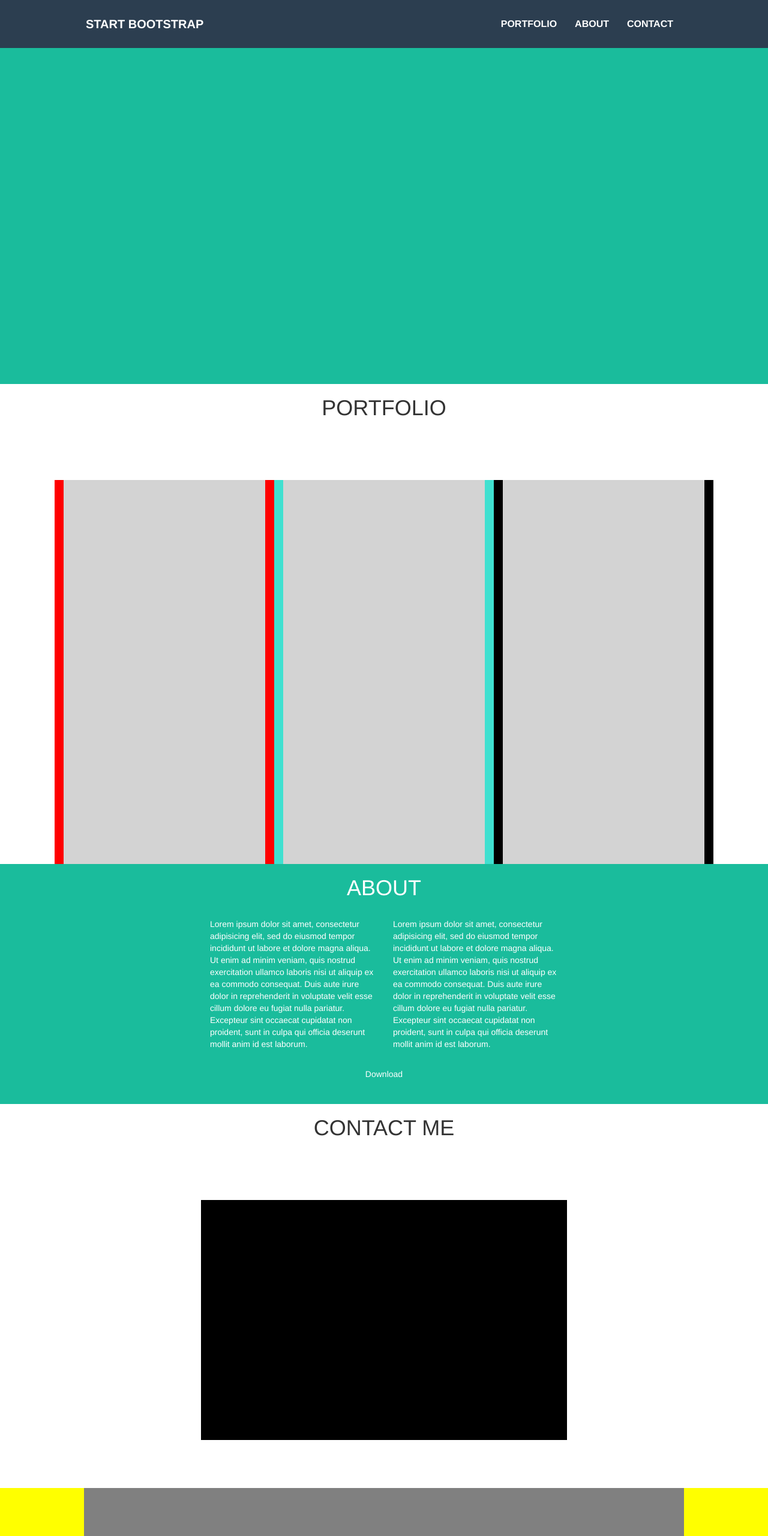
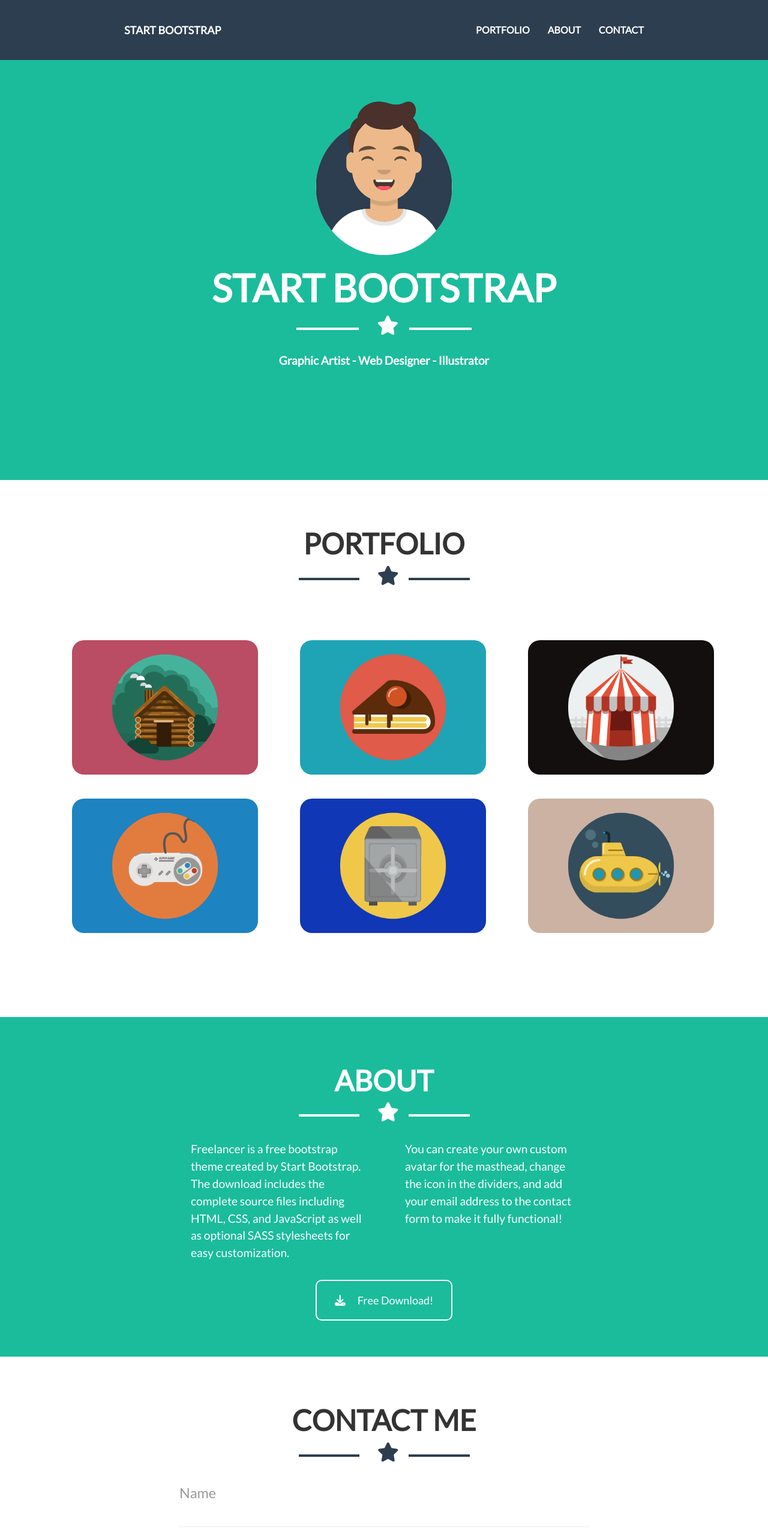
Before and after one commit to mrt-p/html-css-bootstrap-freelancer, a plain HTML site: page index.html in a window 1280 px wide. Shown: the top 2560 px of the page at 60% size. Drawn offline with nearby package versions, Linux system fonts and the light colour scheme.

Commit message:
Terminato

```diff
--- a/css/style.css
+++ b/css/style.css
@@ -1,123 +1,194 @@
 
+* {
+  margin: 0;
+  padding: 0;
+  box-sizing:border-box;
+}
+body {
+  font-family: 'Lato', sans-serif;
+  font-size: 16px;
+  font-weight: 400;
+  line-height: 1.5;
+}
+/* Utility */
+.wrapper {
+  width: 50%;
+  margin: 0 auto;
+}
+.mid_wrapper {
+  width: 25%;
+  margin: 0 auto;
+}
+.large_wrapper {
+  width: 60%;
+  margin: 0 auto;
+}
+header {
+  color: white;
+}
+.star {
+  width: 20%;
+  margin: 0 auto;
+}
+.padding_top_standard {
+  padding-top: 60px;
+}
+.padding_bottom_standard {
+  padding-bottom: 60px;
+}
 
+h1 {
+  font-size: 400%;
+  font-weight: bold;
+}
+h2 {
+  font-size: 300%;
+  font-weight: bold;
+}
+h3 {
+  font-size: 120%;
+  font-weight: bold;
+}
+/* Fine Utility */
 /* Navbar */
 .navbar {
   background-color: #2C3E50;
-  height: 80px;
-  font-size: 16px;
   font-weight: bold;
-  margin-bottom: 0;
-  padding-bottom: 0;
-  border: none;
-  border-radius: 0;
+  border:none;
 }
-.navbar-default .navbar-brand {
+
+.navbar.navbar-default a {
   color: white;
-  font-size: 20px;
 }
-.navbar-default .navbar-nav>li>a {
+.navbar-default .navbar-nav>li>a{
   color: white;
 }
 
+.nav>li>a:focus, .nav>li>a:hover {
+  color: #1ABC9C;
+}
+
 #navbar_80 {
-  width: 80%;
-  margin-top: 15px;
+  height: 100px;
+ width: 70%;
+ margin: 0 auto;
+ padding-top: 25px;
 }
 /* Fine Navbar */
-/* Start */
-#start {
-  height: 70vh;
+/* Jumbotron */
+#ms_jumbotron {
+  margin-top: 100px;
   background-color: #1ABC9C;
+  height: 700px;
+  color: white;
 }
-/* Fine Start */
+#ms_jumbotron img {
+  width: 250px;
+}
+#ms_jumbotron .fas {
+  font-size: 200%;
+  color: white;
+}
+#ms_jumbotron hr {
+  border-top: 4px solid #FFFF;
+}
+/* Fine Jumbotron */
 /* Portfolio */
-#portfolio {
-
+#portfolio .fas {
+  font-size: 200%;
+  color: #2C3E50;
 }
-.portfolio_title {
-  height: 20vh;
-  background: white;
-  text-align: center;
+#portfolio hr {
+  border-top: 4px solid #2C3E50;
 }
-.portfolio_quadri .quadri{
-  margin-top: 20px;
-  width: 90%;
+.content {
   margin: 0 auto;
+  padding: 20px;
 }
-
-#red {
-  background: red;
-  height: 40vh;
-}
-#turquoise {
-  background: turquoise;
-  height: 40vh;
-}
-#black {
-  background: black;
-  height: 40vh;
-}
-.portfolio_quadri_content {
-  background: lightgrey;
-  height: 100%;
-  padding: 20px;
+.content img {
+  width: 100%;
+  border-radius: 20px;
 }
 /* Fine Portfolio */
 /* Inizio About */
-.about {
-  width: 100%;
-  height: 50vh;
-  background: #1ABC9C;
+#about {
+  background-color: #1ABC9C;
   color: white;
-  text-align: center;
 }
-.about .about_text {
-  text-align: left;
-  width: 50%;
-  margin: 0 auto;
+#about .fas.fa-star {
+  font-size: 200%;
+  color: white;
 }
-.text {
-  margin-top: 20px;
+#about hr {
+  border-top: 4px solid #FFFF;
 }
-.button {
-  margin-top: 30px;
+#about p {
+  padding: 20px;
+  font-size: 120%;
+}
+#about button {
+  background-color: transparent;
+  border-radius: 10px;
+  border: 2px solid white;
+  padding: 20px 30px;
+}
+#about .fas.fa-download {
+  margin-right: 20px;
 }
 /* Fine About */
 /* Contact */
-.contact {
-  height: 80vh;
-  text-align: center;
-  background: white;
+#contact .fas.fa-star {
+  font-size: 200%;
+  color: #2C3E50;
 }
-.contact_title {
-  height: 20vh;
+#star {
+  border-top: 4px solid #2C3E50;
 }
-.contact_form {
-  width: 50%;
-  height: 50vh;
-  margin: 0 auto;
-  background: black;
+#contact input {
+  font-size: 130%;
+  border: none;
+  padding: 30px 0;
+}
+#contact .form-control {
+  box-shadow: none;
+}
+.separate_form  {
+  margin-top: 50px;
+}
+.separate_form_bottom {
+  margin-top: 200px;
+}
+.btn-green {
+  color: #fff;
+    background-color:  #1ABC9C;
+    padding: 20px 30px;
 }
 /* Fine Contact */
 /* Footer */
-.footer_top {
-  background: yellow;
-  height: 30vh;
+footer {
+  color: white;
+  font-size: 130%;
 }
-.footer_bottom {
-  background: black;
-  height: 10vh;
+
+footer p {
+  padding: 0 20px;
 }
-.footer_top .footer_text {
-  height: 100%;
-  width: 80%;
-  margin: 0 auto;
+#footer_top {
+  background-color: #2C3E50;
 }
-#location,
-#web,
-#freelancer {
-  background: grey;
-  padding: 5px;
-  height: 100%;
+#footer_top .fab {
+border: 2px solid white;
+border-radius: 100%;
+padding: 15px 15px;
+margin: 15px 3px;
+}
+.green-text {
+  color: #1ABC9C;
+}
+#footer_bottom {
+  background-color: #1a252f;
+}
+#footer_bottom h6 {
+  padding: 20px 0;
 }
 /* Fine Footer */
--- a/index.html
+++ b/index.html
@@ -7,10 +7,12 @@
   <title>Bootstrap</title>
   <link href="css/bootstrap.min.css" rel="stylesheet">
   <link rel="stylesheet" href="css/style.css">
+  <link rel="preconnect" href="https://fonts.gstatic.com">
+  <link href="https://fonts.googleapis.com/css2?family=Lato&display=swap" rel="stylesheet">
 </head>
 <body>
   <header>
-    <nav class="navbar navbar-default">
+    <nav class="navbar navbar-default navbar-fixed-top">
       <div class="container-fluid" id="navbar_80">
         <!-- Brand and toggle get grouped for better mobile display -->
         <div class="navbar-header">
@@ -26,107 +28,215 @@
         <!-- Collect the nav links, forms, and other content for toggling -->
         <div class="collapse navbar-collapse" id="bs-example-navbar-collapse-1">
           <ul class="nav navbar-nav navbar-right">
-            <li><a href="#">PORTFOLIO</a></li>
-            <li><a href="#">ABOUT</a></li>
-            <li><a href="#">CONTACT</a></li>
+            <li><a href="#portfolio">PORTFOLIO</a></li>
+            <li><a href="#about">ABOUT</a></li>
+            <li><a href="#contact">CONTACT</a></li>
           </ul>
         </div><!-- /.navbar-collapse -->
       </div><!-- /.container-fluid -->
     </nav>
   </header>
   <main>
-    <div class="container-fluid col-xs-12 .col-sm-12 col-md-12 col-lg-12" id="start">
-
+    <section id="ms_jumbotron">
+      <div class="container text-center padding_top_standard padding_bottom_standard">
+        <div class="row">
+          <div class="col-xs-12 col-sm-12 col-md-12 col-lg-12">
+            <img src="img/avataaars.svg" alt="">
           </div>
-    <div class="container-fluid" id="portfolio">
-      <div class="portfolio_title col-xs-12 .col-sm-12 col-md-12 col-lg-12">
-        <h1>PORTFOLIO</h1>
-      </div>
-      <div class="portfolio_quadri col-xs-12 .col-sm-12 col-md-12 col-lg-12">
-        <div class="quadri">
-          <div class="col-xs-12 col-sm-12 col-md-6 col-lg-4" id="red">
-            <div class="portfolio_quadri_content">
-
+          <div class="row">
+            <div class="col-xs-12 col-sm-12 col-md-12 col-lg-12">
+              <h1>START BOOTSTRAP</h1>
             </div>
           </div>
-          <div class="col-xs-12 col-sm-12 col-md-6 col-lg-4" id="turquoise">
-            <div class="portfolio_quadri_content">
-
+          <div class="mid_wrapper">
+            <div class="row">
+              <div class="col-xs-5">
+                <hr>
+              </div>
+              <div class="col-xs-2">
+                <i class="fas fa-star"></i>
+              </div>
+              <div class="col-xs-5">
+                <hr>
               </div>
             </div>
-          <div class="col-xs-12 col-sm-12 col-md-6 col-lg-4" id="black">
-            <div class="portfolio_quadri_content">
-
+          </div>
+          <div class="container">
+            <h3>Graphic Artist - Web Designer - Illustrator </h3>
           </div>
         </div>
-
-
-          <div class="col-xs-12 col-sm-12 col-md-6 col-lg-4" id="red">
-            <div class="portfolio_quadri_content">
-
+      </div>
+    </section>
+    <section id="portfolio">
+      <div class="container text-center padding_top_standard padding_bottom_standard">
+        <div class="row">
+          <div class="col-xs-12">
+            <h2>PORTFOLIO</h2>
           </div>
         </div>
-          <div class="col-xs-12 col-sm-12 col-md-6 col-lg-4" id="turquoise">
-            <div class="portfolio_quadri_content">
-
+        <div class="mid_wrapper">
+          <div class="row">
+            <div class="col-xs-5">
+              <hr>
+            </div>
+            <div class="col-xs-2">
+              <i class="fas fa-star"></i>
+            </div>
+            <div class="col-xs-5">
+              <hr>
             </div>
           </div>
-          <div class="col-xs-12 col-sm-12 col-md-6 col-lg-4" id="black">
-            <div class="portfolio_quadri_content">
-
+        </div>
+        <div class="container text-center padding_top_standard padding_bottom_standard" id="portfolio_cards">
+          <div class="col-xs-12 col-sm-12 col-md-6 col-lg-4">
+            <div class="content">
+              <img src="img/cabin.png" alt="">
+            </div>
+          </div>
+          <div class="col-xs-12 col-sm-12 col-md-6 col-lg-4">
+            <div class="content">
+              <img src="img/cake.png" alt="">
+            </div>
+          </div>
+          <div class="col-xs-12 col-sm-12 col-md-6 col-lg-4">
+            <div class="content">
+              <img src="img/circus.png" alt="">
+            </div>
+          </div>
+          <div class="col-xs-12 col-sm-12 col-md-6 col-lg-4">
+            <div class="content">
+              <img src="img/game.png" alt="">
+            </div>
+          </div>
+          <div class="col-xs-12 col-sm-12 col-md-6 col-lg-4">
+            <div class="content">
+              <img src="img/safe.png" alt="">
+            </div>
+          </div>
+          <div class="col-xs-12 col-sm-12 col-md-6 col-lg-4">
+            <div class="content">
+              <img src="img/submarine.png" alt="">
             </div>
           </div>
         </div>
       </div>
-    </div>
-    <div class="container-fluid about">
-      <div class="about_title col-xs-12 .col-sm-12 col-md-12 col-lg-12">
-        <h1>ABOUT</h1>
-      </div>
-      <div class="col-xs-12 .col-sm-12 col-md-12 col-lg-12">
-        <div class="row about_text">
-          <div class="text col-xs-12 .col-sm-12 col-md-6 col-lg-6">
-            Lorem ipsum dolor sit amet, consectetur adipisicing elit, sed do eiusmod tempor incididunt ut labore et dolore magna aliqua. Ut enim ad minim veniam, quis nostrud exercitation ullamco laboris nisi ut aliquip ex ea commodo consequat. Duis aute irure dolor in reprehenderit in voluptate velit esse cillum dolore eu fugiat nulla pariatur. Excepteur sint occaecat cupidatat non proident, sunt in culpa qui officia deserunt mollit anim id est laborum.
-          </div>
-          <div class="text col-xs-12 .col-sm-12 col-md-6 col-lg-6">
-            Lorem ipsum dolor sit amet, consectetur adipisicing elit, sed do eiusmod tempor incididunt ut labore et dolore magna aliqua. Ut enim ad minim veniam, quis nostrud exercitation ullamco laboris nisi ut aliquip ex ea commodo consequat. Duis aute irure dolor in reprehenderit in voluptate velit esse cillum dolore eu fugiat nulla pariatur. Excepteur sint occaecat cupidatat non proident, sunt in culpa qui officia deserunt mollit anim id est laborum.
+    </section>
+    <section id="about">
+      <div class="container padding_top_standard padding_bottom_standard">
+        <div class="row">
+          <div class="col-xs-12 text-center ">
+            <h2>ABOUT</h2>
           </div>
         </div>
-        <div class="button col-xs-12 .col-sm-12 col-md-12 col-lg-12">
-          Download
+        <div class="mid_wrapper text-center">
+          <div class="row">
+            <div class="col-xs-5">
+              <hr>
+            </div>
+            <div class="col-xs-2">
+              <i class="fas fa-star"></i>
+            </div>
+            <div class="col-xs-5">
+              <hr>
             </div>
           </div>
         </div>
-    <div class="container-fluid contact">
-<div class="contact_title col-xs-12 .col-sm-12 col-md-12 col-lg-12">
-  <h1>CONTACT ME</h1>
+        <div class="large_wrapper">
+          <div class="row">
+            <div class="col-xs-12 col-sm-12 col-md-6 col-lg-6">
+              <p> Freelancer is a free bootstrap theme created by Start Bootstrap. The download includes the complete source files including HTML, CSS, and JavaScript as well as optional SASS stylesheets for easy customization. </p>
             </div>
-<div class="col-xs-12 .col-sm-12 col-md-12 col-lg-12">
-<div class="row contact_form">
-
+            <div class="col-xs-12 col-sm-12 col-md-6 col-lg-6">
+              <p> You can create your own custom avatar for the masthead, change the icon in the dividers, and add your email address to the contact form to make it fully functional! </p>
+            </div>
+          </div>
+          <div class="row text-center">
+            <button type="button" class="btn btn-lg"><i class="fas fa-download"></i>Free Download!</button>
           </div>
         </div>
       </div>
-  </main>
-  <footer>
-    <div class="footer_top col-xs-12 .col-sm-12 col-md-12 col-lg-12">
-<div class="row footer_text">
-  <div class="col-xs-12 col-sm-12 col-md-4 col-lg-4" id="location">
-
+    </section>
+    <section id="contact">
+      <div class="container text-center padding_top_standard">
+        <div class="row">
+          <div class="col-xs-12">
+            <h2>CONTACT ME</h2>
           </div>
-  <div class="col-xs-12 col-sm-12 col-md-4 col-lg-4" id="web">
-
         </div>
-  <div class="col-xs-12 col-sm-12 col-md-4 col-lg-4" id="freelancer">
-
+        <div class="mid_wrapper">
+          <div class="row">
+            <div class="col-xs-5">
+              <hr id="star">
+            </div>
+            <div class="col-xs-2">
+              <i class="fas fa-star"></i>
+            </div>
+            <div class="col-xs-5">
+              <hr id=star>
             </div>
           </div>
         </div>
-    <div class="footer_bottom col-xs-12 .col-sm-12 col-md-12 col-lg-12">
-
+        <div class="large_wrapper">
+          <div class="row">
+            <div class="input input-lg">
+              <input type="text" class="form-control" placeholder="Name" aria-describedby="sizing-addon1">
             </div>
+          </div>
+          <hr class="separate_form">
+          <div class="row">
+            <div class="input input-lg">
+              <input type="text" class="form-control" placeholder="Email Address" aria-describedby="sizing-addon1">
+            </div>
+          </div>
+          <hr class="separate_form">
+          <div class="row">
+            <div class="input input-lg">
+              <input type="text" class="form-control" placeholder="Phone Number" aria-describedby="sizing-addon1">
+            </div>
+            <hr class="separate_form">
+            <div class="input input-lg">
+              <input type="text" class="form-control" placeholder="Message" aria-describedby="sizing-addon1">
+            </div>
+            <hr class="separate_form_bottom">
+          </div>
+        </div>
+      </div>
+      <div class="container padding_bottom_standard">
+        <div class="large_wrapper">
+          <a class="btn btn-green btn-lg" href="#" role="button">Send</a>
+        </div>
+      </div>
+    </div>
+  </section>
+</main>
+<footer>
+  <section id="footer_top">
+<div class="container text-center padding_top_standard padding_bottom_standard">
+<div class="col-xs-12 col-sm-12 col-md-4 col-lg-4">
+<h3>LOCATION</h3>
+<p>2215 John Daniel Drive Clark, MO 65243</p>
+</div>
+<div class="col-xs-12 col-sm-12 col-md-4 col-lg-4">
+<h3>AROUND THE WEB</h3>
+<span><i class="fab fa-facebook-f" style="width:55px;"></i></span>
+<span><i class="fab fa-twitter" style="width:55px;"></i></span>
+<span><i class="fab fa-linkedin-in" style="width:55px;"></i></span>
+<span><i class="fab fa-dribbble" style="width:55px;"></i></i></span>
+</div>
+<div class="col-xs-12 col-sm-12 col-md-4 col-lg-4">
+<h3>ABOUT FREELANCER</h3>
+<p>Freelance is a free to use, MIT licensed Bootstrap theme created by <a class="green-text" href="#">Start Bootstrap</a>.</p>
+</div>
+</div>
+  </section>
+  <section id="footer_bottom">
+<div class="container text-center">
+  <h6>Copyright &copy; Your Website 2020</h6>
+</div>
+  </section>
 </footer>
 <script src="https://ajax.googleapis.com/ajax/libs/jquery/1.12.4/jquery.min.js"></script>
 <script src="js/bootstrap.min.js"></script>
+<script src="https://kit.fontawesome.com/df7a7030e8.js" crossorigin="anonymous"></script>
 </body>
 </html>
```
Also changed, not shown: css/font-awesome.min.css (added), img/avataaars.svg (added), img/cabin.png (added), img/cake.png (added), img/circus.png (added), img/game.png (added), img/safe.png (added), img/submarine.png (added). Lines whose indentation alone changed are shown as unchanged.
